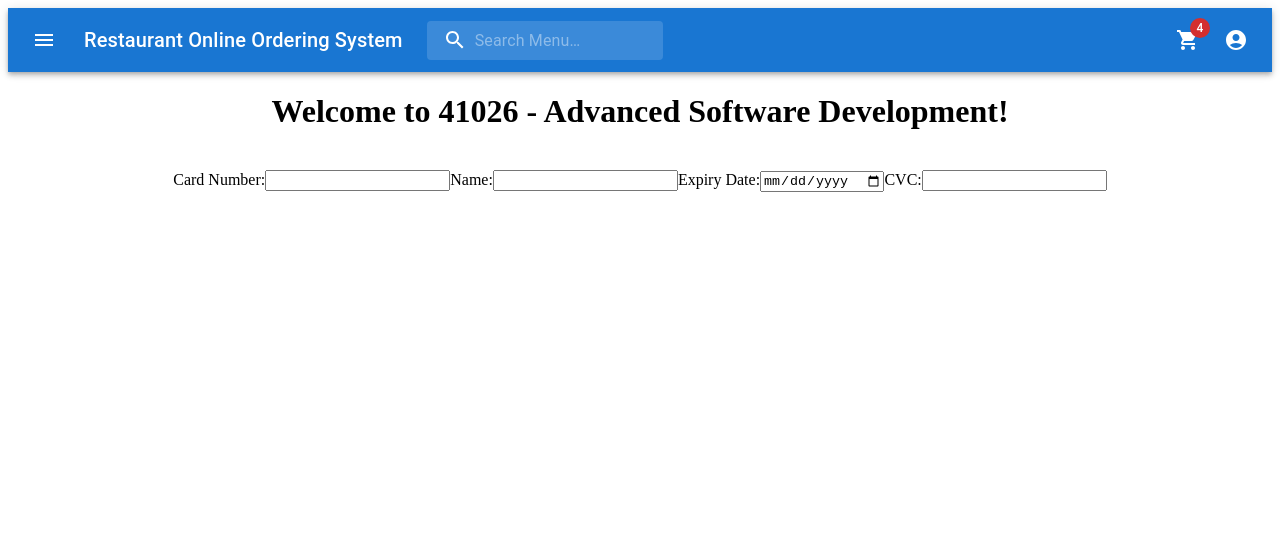
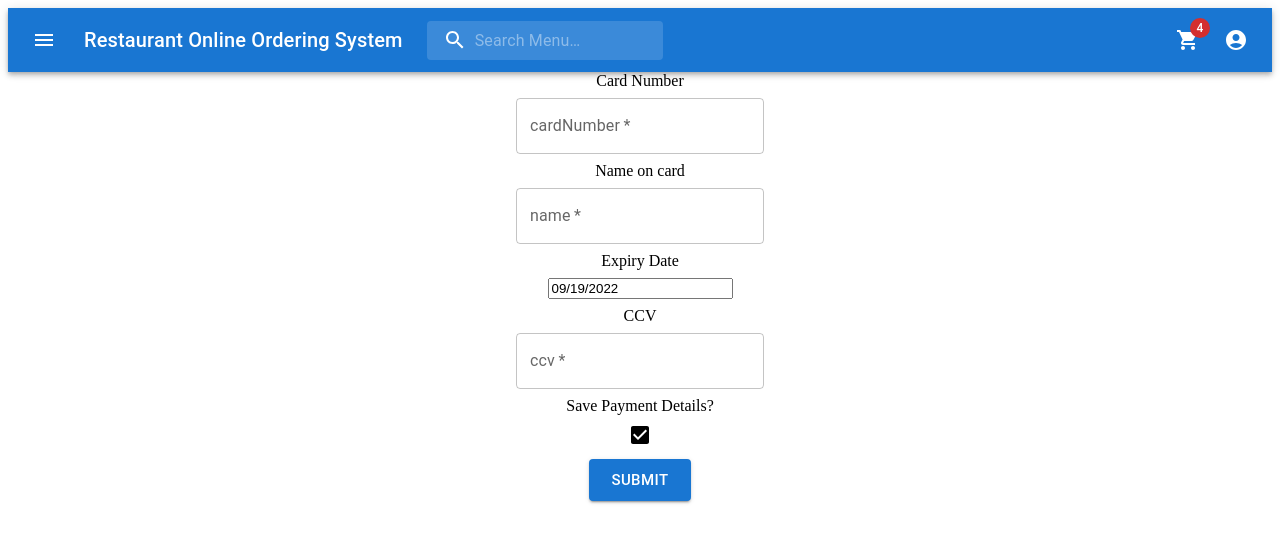
Before and after one commit to vuongchris/Restaurant-Online-Ordering-System, a React (Create React App) app: page /payment in a window 1280 px wide. Shown: the top 542 px of the page. Built offline with nearby package versions, Linux system fonts and the light colour scheme; no server answers.

Commit message:
Payment tests and Locations db link

```diff
--- a/package.json
+++ b/package.json
@@ -5,15 +5,16 @@
   "dependencies": {
     "@emotion/react": "^11.10.0",
     "@emotion/styled": "^11.10.0",
-    "@mui/icons-material": "^5.10.3",
+    "@mui/icons-material": "^5.10.6",
     "@mui/material": "^5.10.1",
     "@mui/utils": "^5.10.6",
     "@testing-library/jest-dom": "^5.16.5",
-    "@testing-library/react": "^13.3.0",
+    "@testing-library/react": "^13.4.0",
     "@testing-library/user-event": "^13.5.0",
     "firebase": "^9.9.3",
     "prop-types": "^15.8.1",
     "react": "^18.2.0",
+    "react-datepicker": "^4.8.0",
     "react-dom": "^18.2.0",
     "react-router": "^6.3.0",
     "react-router-dom": "^6.3.0"
--- a/src/Routes.jsx
+++ b/src/Routes.jsx
@@ -13,6 +13,7 @@ import CustomerService from './views/customer_service/CustomerService';
 import Navbar from './views/navbar/Navbar';
 import SpecialRequest from './views/special_request/SpecialRequest';
 import ReviewController from './controllers/review/ReviewController';
+import LocationController from './controllers/location/LocationController';
 
 function Routes() {
   return (
@@ -25,6 +26,7 @@ function Routes() {
           <Route path="/register" element={<AuthController view="register" />} />
           <Route path="/checkout" element={<OrderController view="checkout" />} />
           <Route path="/payment" element={<PaymentController view="payment" />} />
+          <Route path="/locations" element={<LocationController view="Locations" />} />
           <Route path="/cart" element={<OrderController view="cart" />} />
           <Route path="/specialRequest" element={<SpecialRequest view="specialrequest" />} />
           <Route path="/restaurantList" element={<InfoDisplayController view="restaurantList" />} />
--- a/src/controllers/location/LocationController.jsx
+++ b/src/controllers/location/LocationController.jsx
@@ -1,8 +1,14 @@
-import React from 'react';
+import React, { useEffect, useState } from 'react';
 import LocationView from '../../views/location/LocationView';
+import { getLocations } from '../../services/Location/LocationService';
 
 function LocationController() {
-  return <LocationView />;
+  const [locations, setLocations] = useState([]);
+  useEffect(() => {
+    const setState = async () => setLocations(await getLocations());
+    setState();
+  }, []);
+  return <LocationView locations={locations} />;
 }
 
 export default LocationController;
--- a/src/controllers/payment/PaymentController.jsx
+++ b/src/controllers/payment/PaymentController.jsx
@@ -1,7 +1,17 @@
-import React from 'react';
+/* eslint-disable react/prop-types */
+import React, { useRef } from 'react';
 import PaymentView from '../../views/payment/PaymentView';
 
 function PaymentController() {
+  const numberRef = useRef();
+  const nameRef = useRef();
+  const expiryRef = useRef();
+  const ccvRef = useRef();
+  const saveRef = useRef();
+
+  /*const submitPayment = async (e) => {
+    e.PreventDefault();
+  };*/
   return <PaymentView />;
 }
 
--- /dev/null
+++ b/src/services/Location/LocationService.js
@@ -0,0 +1,10 @@
+import { collection } from 'firebase/firestore';
+import { db } from '../../firebase';
+
+export const getLocations = async () => {
+  const locationsCollection = collection(db, 'Locations');
+  const locationList = await locationsCollection.get();
+  return locationList.docs.map((_doc) => _doc.data());
+};
+
+export const temp = () => null;
--- a/src/views/home/HomeView.jsx
+++ b/src/views/home/HomeView.jsx
@@ -28,6 +28,8 @@ function HomeView() {
       <br />
       <Link to="payment">PAYMENT</Link>
       <br />
+      <Link to="Locations">LOCATIONS</Link>
+      <br />
       <Link to="specialRequest">SPECIAL REQUEST</Link>
       <br />
       <Link to="restaurantList">Restaurant List</Link>
--- a/src/views/location/LocationView.jsx
+++ b/src/views/location/LocationView.jsx
@@ -1,48 +1,36 @@
 /* eslint-disable linebreak-style */
 import { Button } from '@mui/material';
 import React from 'react';
-import { useAuth } from '../../contexts/auth/AuthContext';
 
-function LocationView() {
-  // Temporarily place logout button in homepage
-  const { currentUser, logout } = useAuth();
-  const handleLogout = async () => {
-    try {
-      await logout();
-    } catch (ex) {
-      // eslint-disable-next-line no-console
-      console.log(ex);
-    }
-  };
-
+function LocationView({ locations }) {
+  // locationList.forEach((doc) => { <li>{doc.data()}</li>; });
+  // const list = locationList.map((d) => (<li key={d.name}> {d.data} </li>));
   return (
-    <div
-      style={{ textAlign: 'center' }}
-    >
-      <h1>Welcome to 41026 - Advanced Software Development!</h1>
-      <br />
-      <form action="/OrderConfirmed" method="POST">
-        Postcode:
-        <input type="text" name="postcode" required />
-      </form>
-
-      {/** Display a logout button if a user is signed in */}
-      {currentUser && (
-        <div>
-          <h3>
-            Welcome,
+    <div>
+      <h1>Saved Payment Details</h1>
+      {locations.map((location, index) => (
+        <div key={location.Name}>
+          <h2>
+            Location #
+            {index + 1}
+          </h2>
+          <h4>
+            Name:
             {' '}
-            {currentUser.email}
-          </h3>
-          <Button
-            variant="contained"
-            size="large"
-            onClick={handleLogout}
-          >
-            Logout
-          </Button>
+            {location.Name}
+          </h4>
+          <h4>
+            Address:
+            {' '}
+            {location.Address}
+          </h4>
+          <h4>
+            City:
+            {' '}
+            {location.City}
+          </h4>
         </div>
-      )}
+      ))}
     </div>
   );
 }
--- a/src/views/payment/PaymentView.jsx
+++ b/src/views/payment/PaymentView.jsx
@@ -1,55 +1,84 @@
 /* eslint-disable linebreak-style */
-import { Button } from '@mui/material';
-import React from 'react';
-import { useAuth } from '../../contexts/auth/AuthContext';
+import React, { useState } from 'react';
+import { Button, Grid, TextField } from '@mui/material';
+import { CheckBox } from '@mui/icons-material';
+import DatePicker from 'react-datepicker';
+import 'react-datepicker/dist/react-datepicker.css';
 
-function PaymentView() {
-  // Temporarily place logout button in homepage
-  const { currentUser, logout } = useAuth();
-  const handleLogout = async () => {
-    try {
-      await logout();
-    } catch (ex) {
-      // eslint-disable-next-line no-console
-      console.log(ex);
-    }
-  };
-
+function PaymentView(submitPayment, numberRef, nameRef, expiryRef, ccvRef, saveRef) {
+  const [startDate, setStartDate] = useState(new Date());
   return (
-    <div
-      style={{ textAlign: 'center' }}
-    >
-      <h1>Welcome to 41026 - Advanced Software Development!</h1>
-      <br />
-      <form action="/OrderConfirmed" method="POST">
-        Card Number:
-        <input type="text" name="cardNumber" required />
-        Name:
-        <input type="text" name="name" required />
-        Expiry Date:
-        <input type="date" name="expiryDate" required />
-        CVC:
-        <input type="text" name="CVC" required />
-      </form>
-
-      {/** Display a logout button if a user is signed in */}
-      {currentUser && (
-        <div>
-          <h3>
-            Welcome,
-            {' '}
-            {currentUser.email}
-          </h3>
+    <form onSubmit={submitPayment}>
+      <Grid
+        container
+        direction="column"
+        justifyContent="center"
+        alignItems="center"
+        spacing={1}
+      >
+        <Grid item>
+          Card Number
+        </Grid>
+        <Grid item>
+          <TextField
+            label="cardNumber"
+            required
+            inputRef={numberRef}
+          />
+        </Grid>
+        <Grid item>
+          Name on card
+        </Grid>
+        <Grid item>
+          <TextField
+            label="name"
+            required
+            inputRef={nameRef}
+          />
+        </Grid>
+        <Grid item>
+          Expiry Date
+        </Grid>
+        <Grid item>
+          <DatePicker
+            label="expiryDate"
+            selected={startDate}
+            onChange={(date) => setStartDate(date)}
+            required
+            inputRef={expiryRef}
+          />
+        </Grid>
+        <Grid item>
+          CCV
+        </Grid>
+        <Grid item>
+          <TextField
+            label="ccv"
+            required
+            inputRef={ccvRef}
+          />
+        </Grid>
+        <Grid item>
+          Save Payment Details?
+        </Grid>
+        <Grid item>
+          <CheckBox
+            label="Save"
+            required
+            inputRef={saveRef}
+          />
+        </Grid>
+        <Grid item>
           <Button
+            type="submit"
             variant="contained"
             size="large"
-            onClick={handleLogout}
           >
-            Logout
+            submit
           </Button>
-        </div>
-      )}
-    </div>
+        </Grid>
+      </Grid>
+    </form>
   );
 }
 
```
Also changed, not shown: 2 other files (tests, documents, lock files or other folders).
